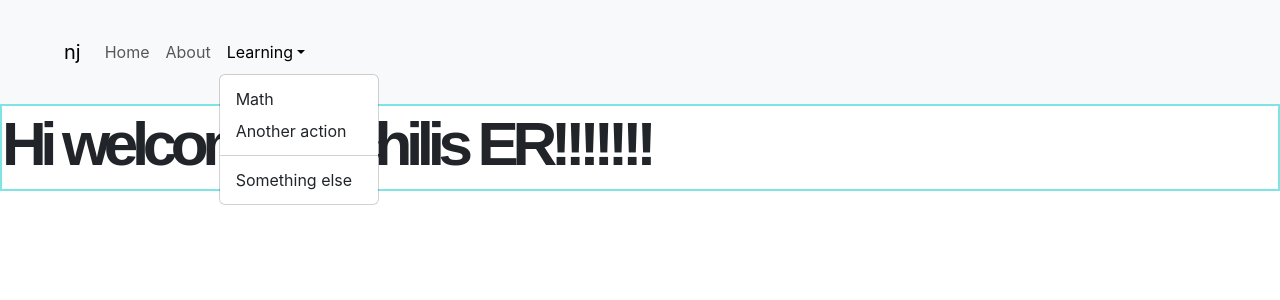
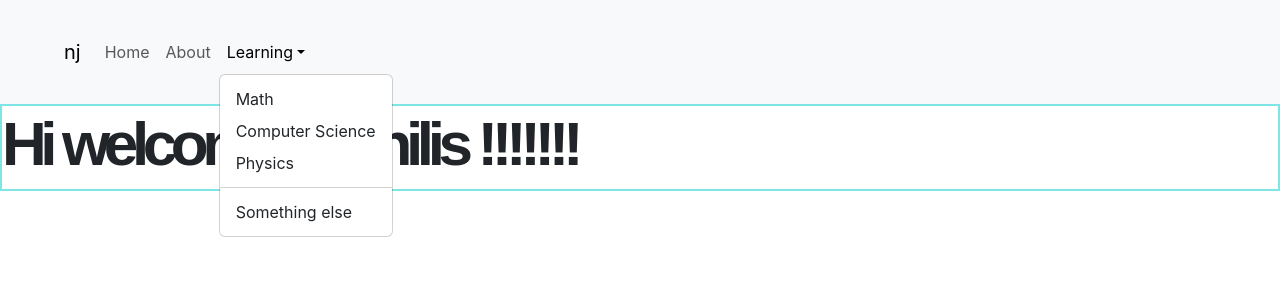
Before and after one commit to mistaj-ok/my_app, a React (Create React App) app: page / in a window 1280 px wide. Both pictures are taken after a click on the button "Learning". Shown: the top 300 px of the page. Built offline with nearby package versions, Linux system fonts and the light colour scheme.

Commit message:
updated navbar boot strap drop downs, using router and Links

```diff
--- a/src/components/home/Home.jsx
+++ b/src/components/home/Home.jsx
@@ -10,11 +10,7 @@ const Home = () => {
   return (
     <div className='home section__padding' id="home">
       <div className='home-content'>
-      <h1> Hi welcome to chilis
-
-
-
-        ER!!!!!!!</h1>
+      <h1> Hi welcome to chilis !!!!!!!</h1>
       {/* <img id="hero" src={} alt="nj" /> */}
 
       </div>
--- a/src/components/mynavbar/MyNavbar.jsx
+++ b/src/components/mynavbar/MyNavbar.jsx
@@ -23,8 +23,10 @@ const MyNavbar = () => {
         <Nav.Link as={Link} to="/">Home</Nav.Link>
           <Nav.Link href="#about">About</Nav.Link>
           <NavDropdown title="Learning" id="basic-nav-dropdown">
-            <NavDropdown.Item href="#action">Math</NavDropdown.Item>
-            <NavDropdown.Item href="#another-action">Another action</NavDropdown.Item>
+            <NavDropdown.Item as={Link} to="/math">Math</NavDropdown.Item>
+            <NavDropdown.Item  as={Link} to="/cs">Computer Science</NavDropdown.Item>
+            <NavDropdown.Item  as={Link} to="/physics">Physics</NavDropdown.Item>
+
             <NavDropdown.Divider />
             <NavDropdown.Item href="#something-else">Something else</NavDropdown.Item>
           </NavDropdown>
```
